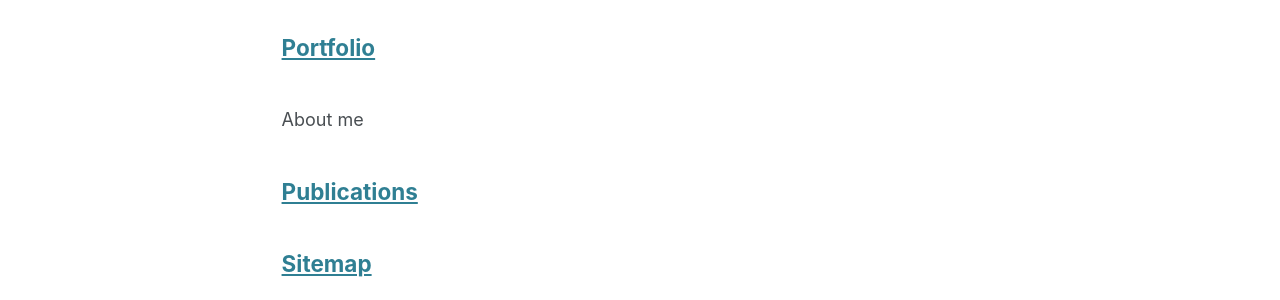
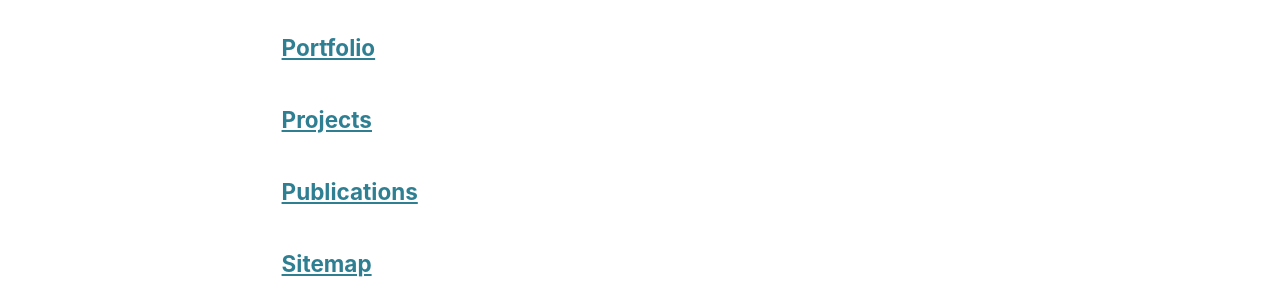
Before and after one commit to sopdeshpande/sopdeshpande.github.io, a Jekyll site: the page built from _pages/page-archive.html, in a window 1280 px wide and 900 px high, scrolled down 639 px. Shown: the part 154-454 px from the top of the window. Built offline with Jekyll 4.4.1, drawn with Linux system fonts in a browser that asks for light colours.

Commit message:
Update projects.md

```diff
--- a/_pages/projects.md
+++ b/_pages/projects.md
@@ -1,11 +1,8 @@
 ---
+layout: archive
+title: "Projects"
 permalink: /projects/
-title: ""
-excerpt: "About me"
 author_profile: true
-redirect_from:
-  - /projects/
-  - /projects.html
 ---
 
 I am a Ph.D. candidate at the University of Cincinnati in the Smart Manufacturing Lab, College of Engineering and Applied Science, advised by [Dr. Sam Anand](https://www.linkedin.com/in/sam-anand-7b917ab3).
```
